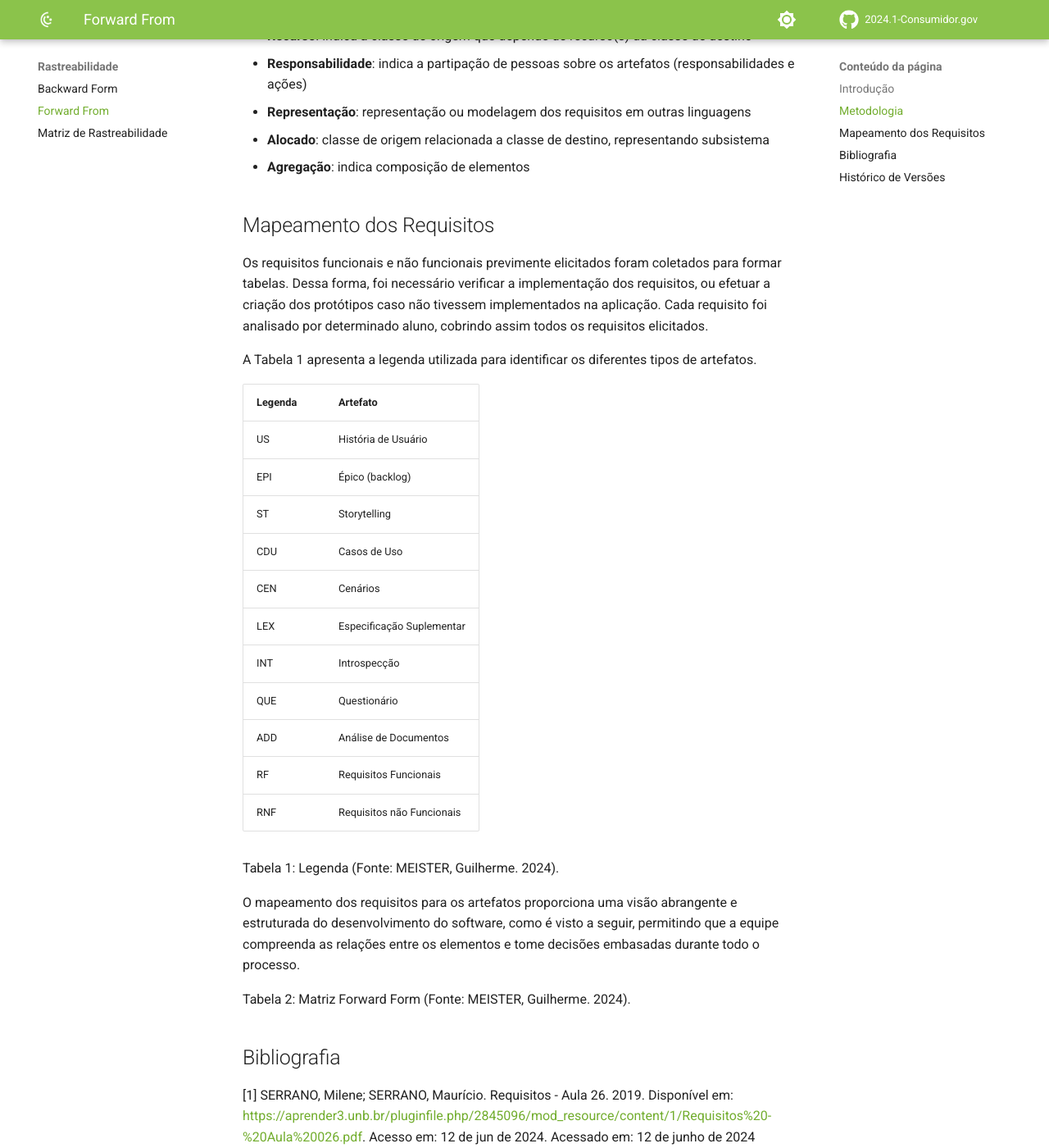
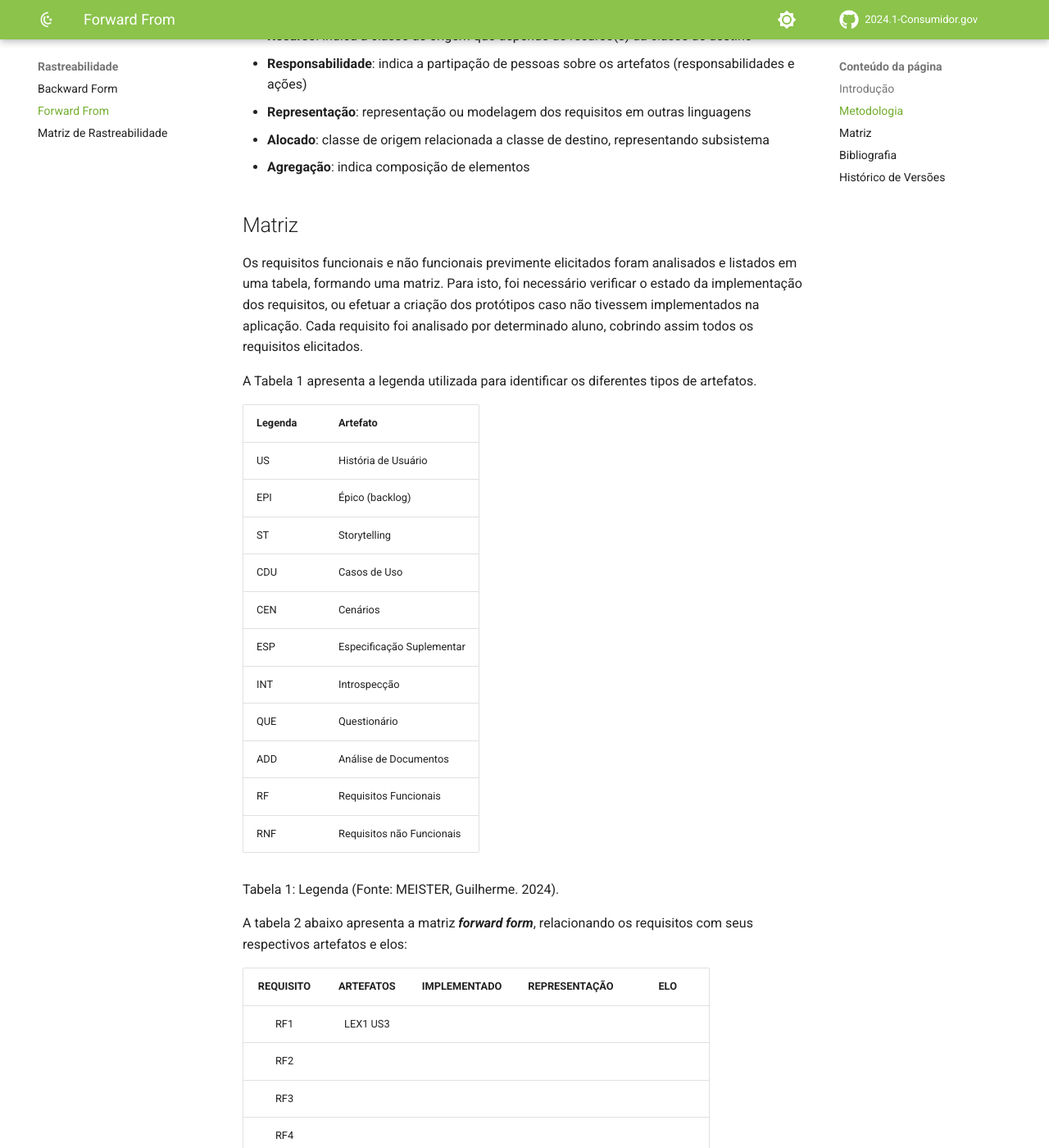
Before and after one commit to Requisitos-de-Software/2024.1-Grupo08, an MkDocs documentation site: the page built from docs/Rastreabilidade/forward.md, in a window 1280 px wide and 1400 px high, scrolled down 1023 px. Shown: the whole window at 82% size. Built offline with MkDocs 1.6.1 and Material for MkDocs 9.7.7, drawn with Linux system fonts in a browser that asks for light colours; comment, search, counter and statistics services are not loaded; some of the changed text lies outside the part shown.

Commit message:
forward previa

```diff
--- a/docs/Rastreabilidade/forward.md
+++ b/docs/Rastreabilidade/forward.md
@@ -31,9 +31,9 @@
 - **Alocado**: classe de origem relacionada a classe de destino, representando subsistema
 - **Agregação**: indica composição de elementos
 
-## Mapeamento dos Requisitos
+## Matriz
 
-Os requisitos funcionais e não funcionais previmente elicitados foram coletados para formar tabelas. Dessa forma, foi necessário verificar a implementação dos requisitos, ou efetuar a criação dos protótipos caso não tivessem implementados na aplicação. Cada requisito foi analisado por determinado aluno, cobrindo assim todos os requisitos elicitados.
+Os requisitos funcionais e não funcionais previmente elicitados foram analisados e listados em uma tabela, formando uma matriz. Para isto, foi necessário verificar o estado da implementação dos requisitos, ou efetuar a criação dos protótipos caso não tivessem implementados na aplicação. Cada requisito foi analisado por determinado aluno, cobrindo assim todos os requisitos elicitados.
 
 A Tabela 1 apresenta a legenda utilizada para identificar os diferentes tipos de artefatos.
 
@@ -44,7 +44,7 @@
 | ST      | Storytelling              |
 | CDU     | Casos de Uso              |
 | CEN     | Cenários                  |
-| LEX     | Especificação Suplementar |
+| ESP     | Especificação Suplementar |
 | INT     | Introspecção              |
 | QUE     | Questionário              |
 | ADD     | Análise de Documentos     |
@@ -54,6 +54,51 @@
 <div>
 <p> Tabela 1: Legenda (Fonte: MEISTER, Guilherme. 2024).</p>
 </div>
+
+A tabela 2 abaixo apresenta a matriz ***forward form***, relacionando os requisitos com seus respectivos artefatos e elos:
+
+| REQUISITO | ARTEFATOS | IMPLEMENTADO | REPRESENTAÇÃO | ELO |
+| :--: | :--: | :--: | :--: | :--: |
+| RF1 | LEX1 US3 |  |  |  |
+| RF2 |  |  |  |  |  |
+| RF3 |  |  |  |  |  |
+| RF4 |  |  |  |  |  |
+| RF5 |  |  |  |  |  |
+| RF6 |  |  |  |  |  |
+| RF7 |  |  |  |  |  |
+| RF8 | |  |  |  |  |
+| RF9 | |  |  |  |  |
+| RF10 | |  |  |  |  |
+| RF11 | |  |  |  |  |
+| RF12 | |  |  |  |  |
+| RF13 | |  |  |  |  |
+| RF14 | |  |  |  |  |
+| RF15 | |  |  |  |  |
+| RF16 | |  |  |  |  |
+| RF17 | |  |  |  |  |
+| RF18 | |  |  |  |  |
+| RF19 | |  |  |  |  |
+| RF20 | |  |  |  |  |
+| RF21 | |  |  |  |  |
+| RF22 | |  |  |  |  |
+| RF23 | |  |  |  |  |
+| RF24 | |  |  |  |  |
+| RF25 | |  |  |  |  |
+| RNF1 | |  |  |  |  |
+| RNF2 | |  |  |  |  |
+| RNF3 | |  |  |  |  |
+| RNF4 | |  |  |  |  |
+| RNF5 | |  |  |  |  |
+| RNF6 | |  |  |  |  |
+| RNF7 | |  |  |  |  |
+| RNF8 | |  |  |  |  |
+| RNF9 | |  |  |  |  |
+| RNF10 | |  |  |  |  |
+| RNF11 | |  |  |  |  |
+| RNF12 | |  |  |  |  |
+| RNF13 | |  |  |  |  |
+| RNF14 | |  |  |  |  |
+
 
 O mapeamento dos requisitos para os artefatos proporciona uma visão abrangente e estruturada do desenvolvimento do software, como é visto a seguir, permitindo que a equipe compreenda as relações entre os elementos e tome decisões embasadas durante todo o processo.
 
```
